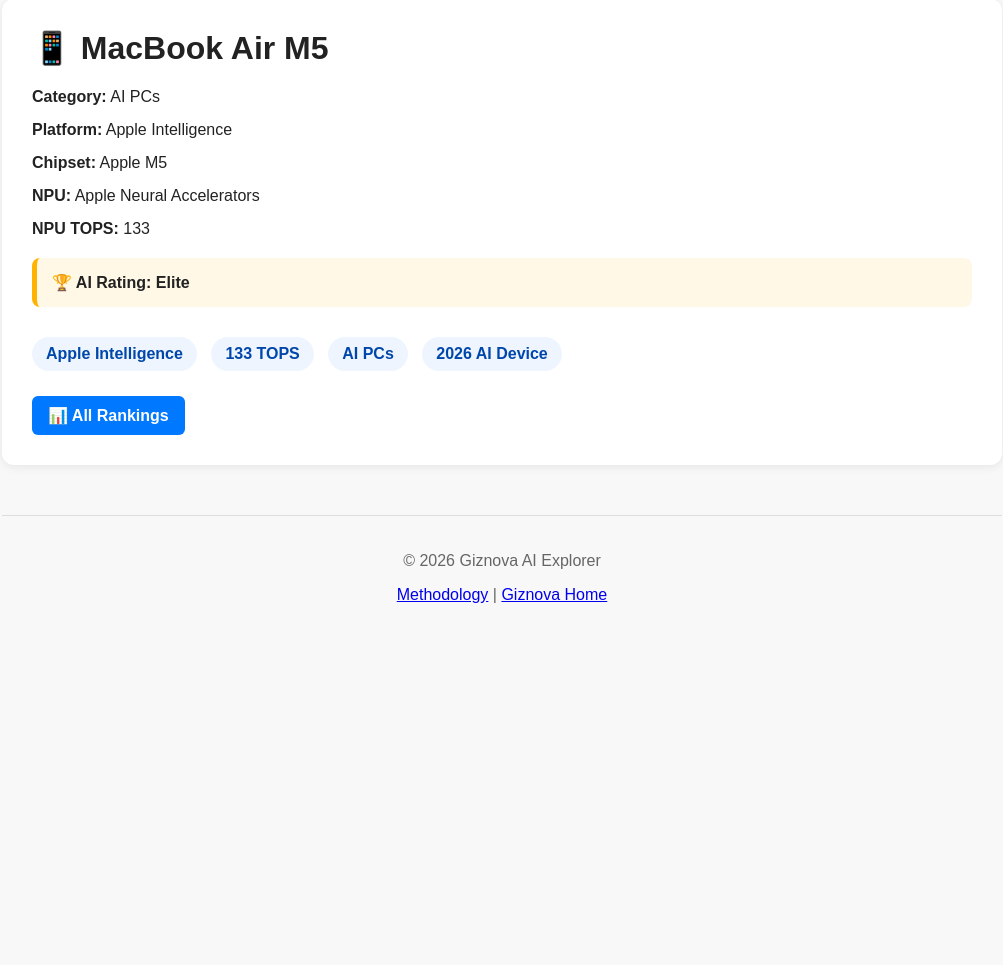
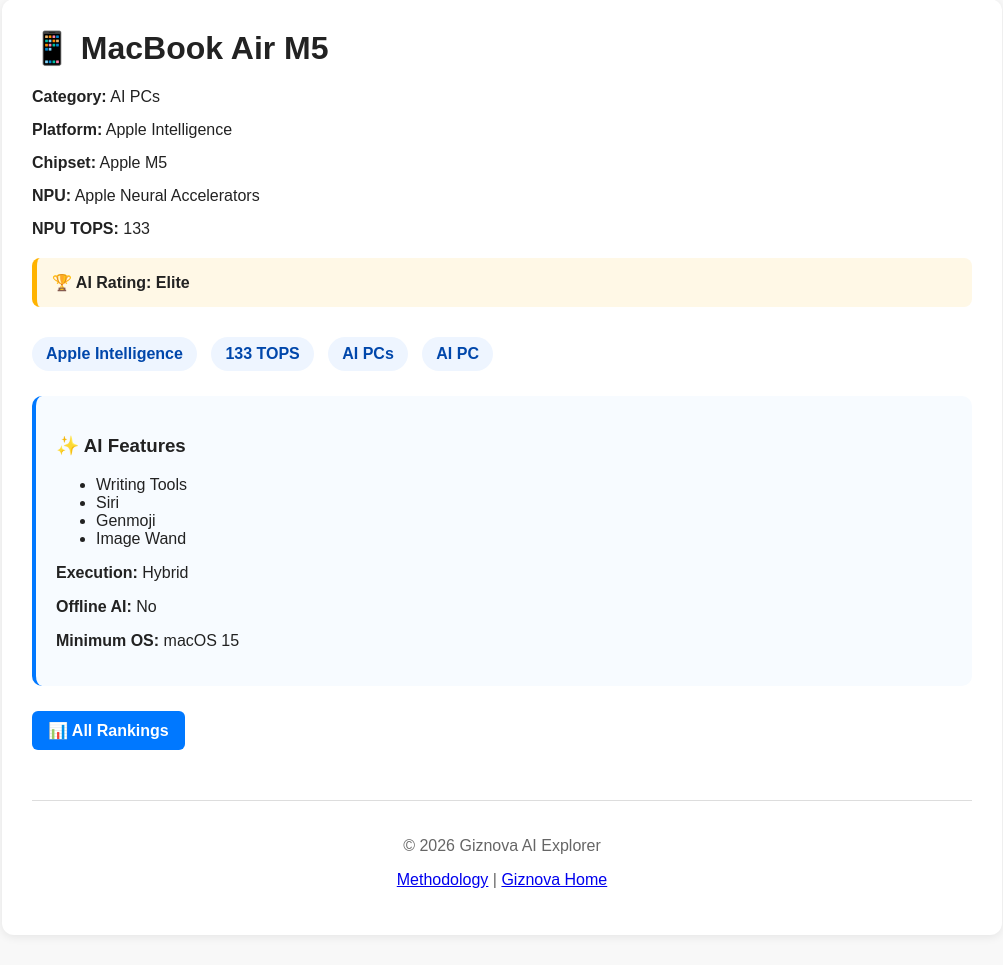
Before and after one commit to raman8989/giznova-ai-explorer, a Flask app: a page that uses templates/device.html in a window 1280 px wide. Shown: the part 120-1085 px from the top of the page, without its empty margins (138-1141 px from the left). Before the commit the page ends 723 px from the top, so only its background shows below. Run offline with Flask 3, Linux system fonts and the light colour scheme.

Commit message:
Add AI features and capability details to device pages

```diff
--- a/app.py
+++ b/app.py
@@ -274,6 +274,7 @@
 def device_page(device_name):
 
     master_df = pd.read_csv("devices_master.csv")
+    features_df = pd.read_csv("devices.csv")
 
     device_name = device_name.replace("-", " ")
 
@@ -287,9 +288,20 @@
 
     device = result.iloc[0]
 
+    feature_result = features_df[
+        features_df["device"].str.lower()
+        == device_name.lower()
+        ]
+
+    feature_data = None
+
+    if not feature_result.empty:
+        feature_data = feature_result.iloc[0].to_dict()
+
     return render_template(
         "device.html",
-        device=device
+        device=device,
+        feature_data=feature_data
     )
 
 @app.route("/methodology")
--- a/templates/device.html
+++ b/templates/device.html
@@ -188,20 +188,63 @@
         </span>
 
         <span class="badge">
-            2026 AI Device
+
+        {% if device.category == "Phones" %}
+        AI Smartphone
+        {% elif device.category == "Tablets" %}
+        AI Tablet
+        {% elif device.category == "AI PCs" %}
+        AI PC
+        {% else %}
+        AI Device
+        {% endif %}
+
         </span>
 
+    {% if feature_data is not none %}
+
+    <div style="
+    margin-top:25px;
+    padding:20px;
+    background:#f7fbff;
+    border-radius:10px;
+    border-left:4px solid #0078ff;
+    ">
+
+    <h3>✨ AI Features</h3>
+
+    <ul>
+    {% for item in feature_data["feature"].split(" + ") %}
+    <li>{{ item }}</li>
+    {% endfor %}
+    </ul>
+
+    <p>
+    <strong>Execution:</strong>
+    {{ feature_data["execution"] }}
+    </p>
+
+    <p>
+    <strong>Offline AI:</strong>
+    {{ feature_data["offline"] }}
+    </p>
+
+    <p>
+    <strong>Minimum OS:</strong>
+    {{ feature_data["min_os"] }}
+    </p>
+
     </div>
+
+    {% endif %}
 
     <div style="margin-top:25px;">
 
     <a href="/top-ai-phones" class="action-btn">
-        📊 All Rankings
+    📊 All Rankings
     </a>
 
     </div>
-
-</div>
 
 <div style="height:50px;"></div>
 
```
